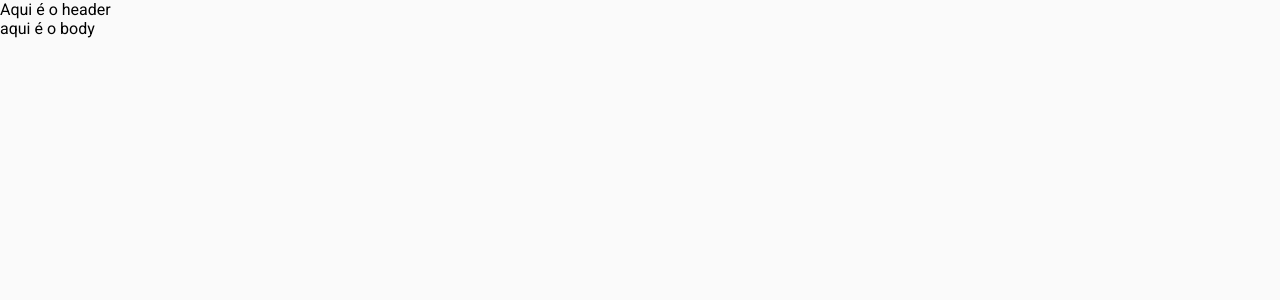
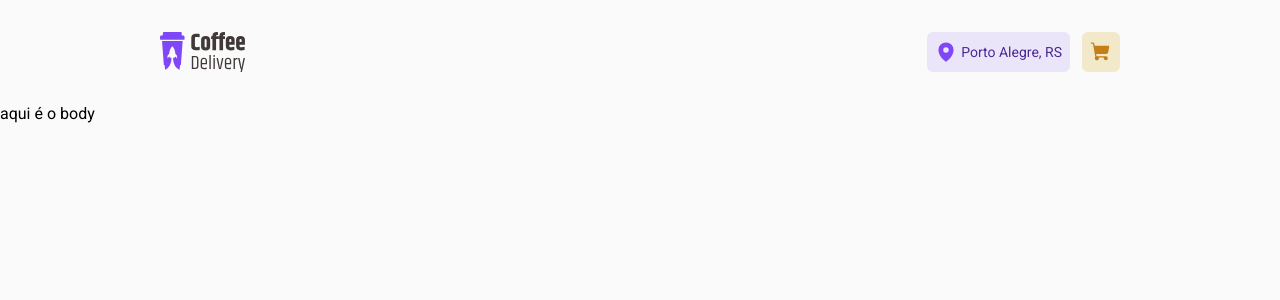
Before and after one commit to jessicaMarquess/coffee-delivery, a React (Vite) app: page / in a window 1280 px wide. Shown: the top 300 px of the page. Built offline with nearby package versions, Linux system fonts and the light colour scheme.

Commit message:
feat: criacao do header

```diff
--- a/src/pages/Home/index.tsx
+++ b/src/pages/Home/index.tsx
@@ -1,7 +1,25 @@
+import { MapPin, ShoppingCart } from 'phosphor-react'
+import logo from '../../assets/logo.svg'
+import { Container, Header, LocaleContainer } from './style'
+
 export const Home = () => {
   return (
     <>
-      <header>Aqui é o header</header>
+      <Header>
+        <img
+          src={logo}
+          alt="Logo da Coffee Delivery, uma imagem de copo roxo junto com o nome da empresa."
+        />
+        <Container>
+          <LocaleContainer>
+            <MapPin size={22} weight="fill" />
+            <p>Porto Alegre, RS</p>
+          </LocaleContainer>
+          <div>
+            <ShoppingCart size={22} weight="fill" />
+          </div>
+        </Container>
+      </Header>
       <body> aqui é o body</body>
     </>
   )
--- /dev/null
+++ b/src/pages/Home/style.ts
@@ -0,0 +1,37 @@
+import styled from 'styled-components'
+
+export const Header = styled.header`
+  display: flex;
+  padding: 2rem 10rem;
+  display: flex;
+  justify-content: space-between;
+`
+export const Container = styled.div`
+  display: flex;
+  gap: 0.75rem;
+  div:last-child {
+    display: flex;
+    background-color: ${(props) => props.theme['yellow-light']};
+    color: ${(props) => props.theme['yellow-dark']};
+    border-radius: 0.375rem;
+    justify-content: center;
+    align-items: center;
+    padding: 0.5rem;
+    gap: 0.25rem;
+  }
+`
+
+export const LocaleContainer = styled.div`
+  display: flex;
+  background: #ebe5f9;
+  border-radius: 0.375rem;
+  justify-content: center;
+  align-items: center;
+  padding: 0.5rem;
+  gap: 0.25rem;
+  color: ${(props) => props.theme['purple-normal']};
+  p {
+    font-size: 0.875rem;
+    color: ${(props) => props.theme['purple-dark']};
+  }
+`
```
Also changed, not shown: src/assets/logo.svg (added).
